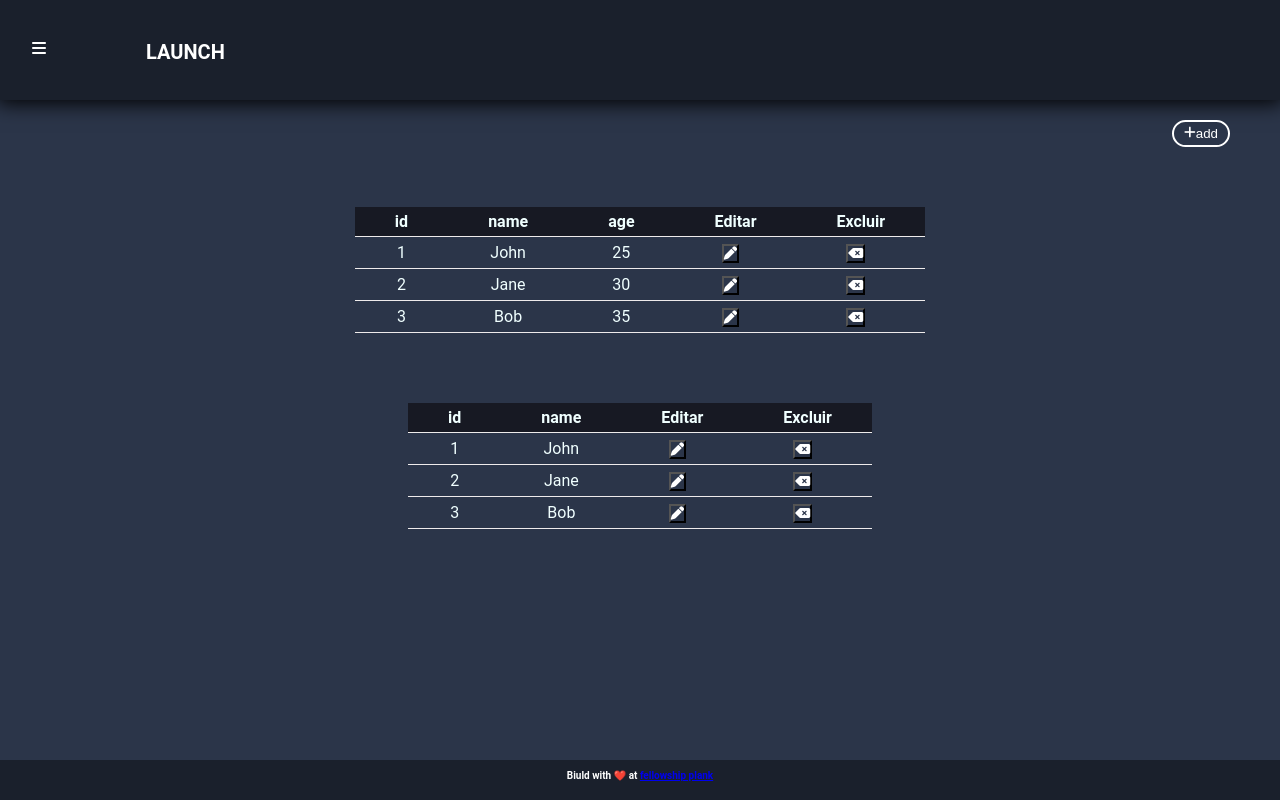
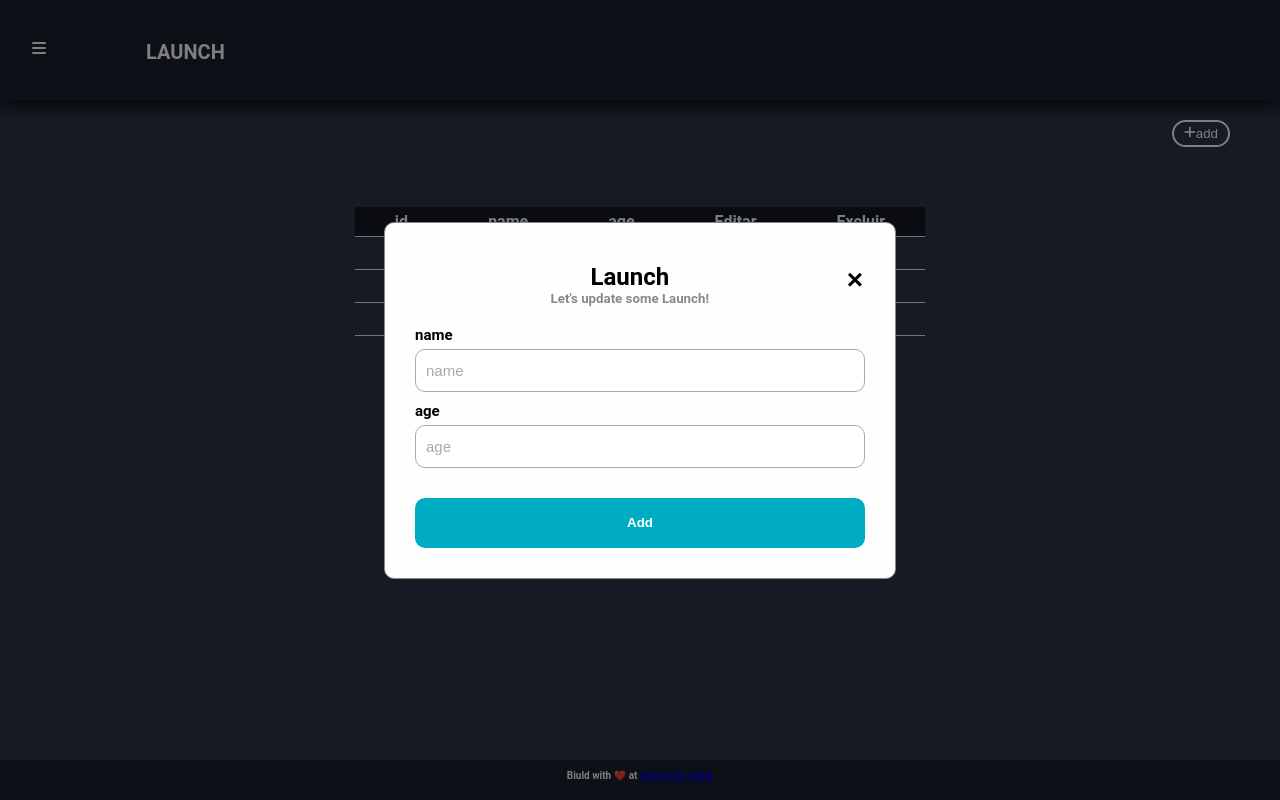
Before and after one commit to marinadiniz-plank/RocketProject-FrontEnd, a React (Vite) app in the folder frontend/: page /Launch in a window 1280 px wide. Both pictures are taken after a click on the button 730 px from the left and 253 px from the top of the page. Built offline with nearby package versions, Linux system fonts and the light colour scheme.

Commit message:
update modal and table

```diff
--- a/frontend/src/assets/CSS/modal.css
+++ b/frontend/src/assets/CSS/modal.css
@@ -28,6 +28,7 @@
 	align-items: center;
 	justify-content: center;
 	margin-top: 10px;
+	color: #000000;
 }
 
 .modal-content h5 {
@@ -48,7 +49,7 @@ label {
     justify-content: start;
 	font-size: 15px;
 	font-weight: bold;
-
+	color: #000000;
 }
 
 input {
--- a/frontend/src/components/AddButton.tsx
+++ b/frontend/src/components/AddButton.tsx
@@ -19,7 +19,7 @@ const AddButton: React.FC<ModalProps> = ({entityName, formLabels }) => {
           <i className="fas fa-light fa-plus"></i>
             add
       </button>
-      {isOpen && <Modal isOpen={isOpen} setIsOpen={setIsOpen} title={entityName} formLabels={formLabels}/>}
+      {isOpen && <Modal isOpen={isOpen} setIsOpen={setIsOpen} title={entityName} formLabels={formLabels} action={"add"}/>}
     </>
   );
 }
--- a/frontend/src/components/Modal.tsx
+++ b/frontend/src/components/Modal.tsx
@@ -6,6 +6,7 @@ type ModalProps = {
   setIsOpen: React.Dispatch<React.SetStateAction<boolean>>
   title: string
   formLabels: string[]
+  action: string
 }
 
 const Modal: React.FC<ModalProps> = ({
@@ -13,25 +14,30 @@ const Modal: React.FC<ModalProps> = ({
   setIsOpen,
   title,
   formLabels,
+  action,
 }) => {
   const handleClose = () => {
     setIsOpen(false)
   }
 
-  const checkPlaceholder = (item: string) => {
+  const checkPlaceholder = (item: string, action: string) => {
+
+    //TODO: implementar placeholder de update (chamar mais um paramentro)
+    if (action === 'add') {
         if (item === 'Date') {
           return 'YYYY/MM/DD'
         }
         if (item === 'Sucess') {
           return 'True'
         }
-    if (item === 'Rocket' || item === 'Crew' ) {
+        if (item === 'Rocket' || item === 'Crew') {
           return 'Ex: 3'
         }
-    if (item === 'Crewman' ) {
+        if (item === 'Crewman') {
           return 'Ex: 1, 2, 3'
         }
-    return item;
+    }
+    return item
   }
   return (
     <>
@@ -42,14 +48,16 @@ const Modal: React.FC<ModalProps> = ({
               &times;
             </button>
             <h2>{title}</h2>
-            <h5>Let's add some {title}!</h5>
+            <h5>
+              Let's {action} some {title}!
+            </h5>
             <div className="form">
               {formLabels.map((item, index) => (
                 <div key={index} className="form-field">
                   <label htmlFor={item}>{item}</label>
                   <input
                     id={item}
-                    placeholder={checkPlaceholder(item)}
+                    placeholder={checkPlaceholder(item, action)}
                     type="text"
                   />
                 </div>
--- a/frontend/src/components/Table.tsx
+++ b/frontend/src/components/Table.tsx
@@ -6,9 +6,13 @@ import DeleteButton from "./DeleteButton";
 
 type TableProps = {
   data: Record<number, any>[];
-}
+};
 
 const GenericTable: React.FC<TableProps> = ({ data }) => {
+  function getValue(value?: any) {
+    return value || "";
+  }
+
   return (
     <div className="data-div">
       <div className="divTable">
@@ -26,10 +30,14 @@ const GenericTable: React.FC<TableProps> = ({ data }) => {
             {data.map((item, index) => (
               <tr key={index}>
                 {Object.values(item).map((value, colIndex) => (
-                  <td key={colIndex}>{value}</td>
+                  <td key={colIndex}>{getValue(value)}</td>
                 ))}
-                <th className="edit_btn"><UpdateButton /></th>
-                <th className="del_btn"><DeleteButton /></th>
+                <td className="edit_btn">
+                  <UpdateButton entityName={"Launch"} formLabels={Object.keys(item).slice(1).map(getValue)} />
+                </td>
+                <td className="del_btn">
+                  <DeleteButton />
+                </td>
               </tr>
             ))}
           </tbody>
--- a/frontend/src/components/UpdateButton.tsx
+++ b/frontend/src/components/UpdateButton.tsx
@@ -1,12 +1,25 @@
+import { useState } from 'react';
+import '../assets/CSS/buttons.css'
+import Modal from './Modal';
 
-import "../assets/CSS/buttons.css";
-function UpdateButton() {
+type ModalProps = {
+    entityName: string,
+    formLabels: string[]
+}
+
+const UpdateButton: React.FC<ModalProps> = ({entityName, formLabels }) => {
+
+  const [isOpen, setIsOpen] = useState(false);
+
   return (
+    <>
     <button
-    className="edit_btn"
-    onClick={() => console.log('Botão editar!')}>
-       <i className="fa fa-pen"></i>
+        className="edit_btn"
+        onClick={() => { setIsOpen(true) }}>
+          <i className="fa fa-pen"></i>
     </button>
+      {isOpen && <Modal isOpen={isOpen} setIsOpen={setIsOpen} title={entityName} formLabels={formLabels} action={"update"}/>}
+    </>
   );
 }
 
--- a/frontend/src/main.tsx
+++ b/frontend/src/main.tsx
@@ -15,7 +15,7 @@ import {createBrowserRouter, RouterProvider } from 'react-router-dom';
 //TODO: integrar backend
 //TODO: dashboard
 //TODO: arrumar o footer
-//TODO: adicionar modal de formulario e notificacoes
+//TODO: adicionar notificacoes
 //TODO: arrumar navbar
 
 const router = createBrowserRouter([
--- a/frontend/src/routes/Crew.tsx
+++ b/frontend/src/routes/Crew.tsx
@@ -21,7 +21,7 @@ function Crewman() {
   return (
     <>
       <Header pageTitle="Crew"/>
-      <AddButton entityName={"Crew"} formLabels={["Name"]}/>
+      <AddButton entityName={"Crew"} formLabels={["Name", "Crewman"]}/>
       <Table data={table1} />
       <Table data={table2} />
       <Outlet />
--- a/frontend/src/routes/Crewman.tsx
+++ b/frontend/src/routes/Crewman.tsx
@@ -20,7 +20,7 @@ function Crewman() {
   return (
     <>
       <Header pageTitle="Crewman"/>
-      <AddButton />
+      <AddButton entityName={"Crewman"} formLabels={["Name", "Patent"]}/>
       <Table data={table1} />
       <Table data={table2} />
       <Outlet />
--- a/frontend/src/routes/Launch.tsx
+++ b/frontend/src/routes/Launch.tsx
@@ -11,18 +11,12 @@ function Launch() {
     { id: 3, name: "Bob", age: 35 },
   ];
 
-  const table2 = [
-    { id: 1, name: "John" },
-    { id: 2, name: "Jane" },
-    { id: 3, name: "Bob" },
-  ];
-
+  //TODO: adicionar useffect para table
   return (
     <>
       <Header pageTitle="Launch"/>
       <AddButton entityName={"Launch"} formLabels={["Launch code", "Date", "Success", "Rocket", "Crew"]}/>
       <Table data={table1} />
-      <Table data={table2} />
       <Outlet />
     </>
   );
--- a/frontend/src/routes/Rocket.tsx
+++ b/frontend/src/routes/Rocket.tsx
@@ -14,7 +14,7 @@ function Rocket() {
   return (
     <>
     <Header pageTitle="Rocket"/>
-      <AddButton />
+    <AddButton entityName={"Rocket"} formLabels={["Name"]}/>
       {/* <Table data={rocket} /> */}
       <Outlet />
     </>
```
Lines whose indentation alone changed are shown as unchanged.
